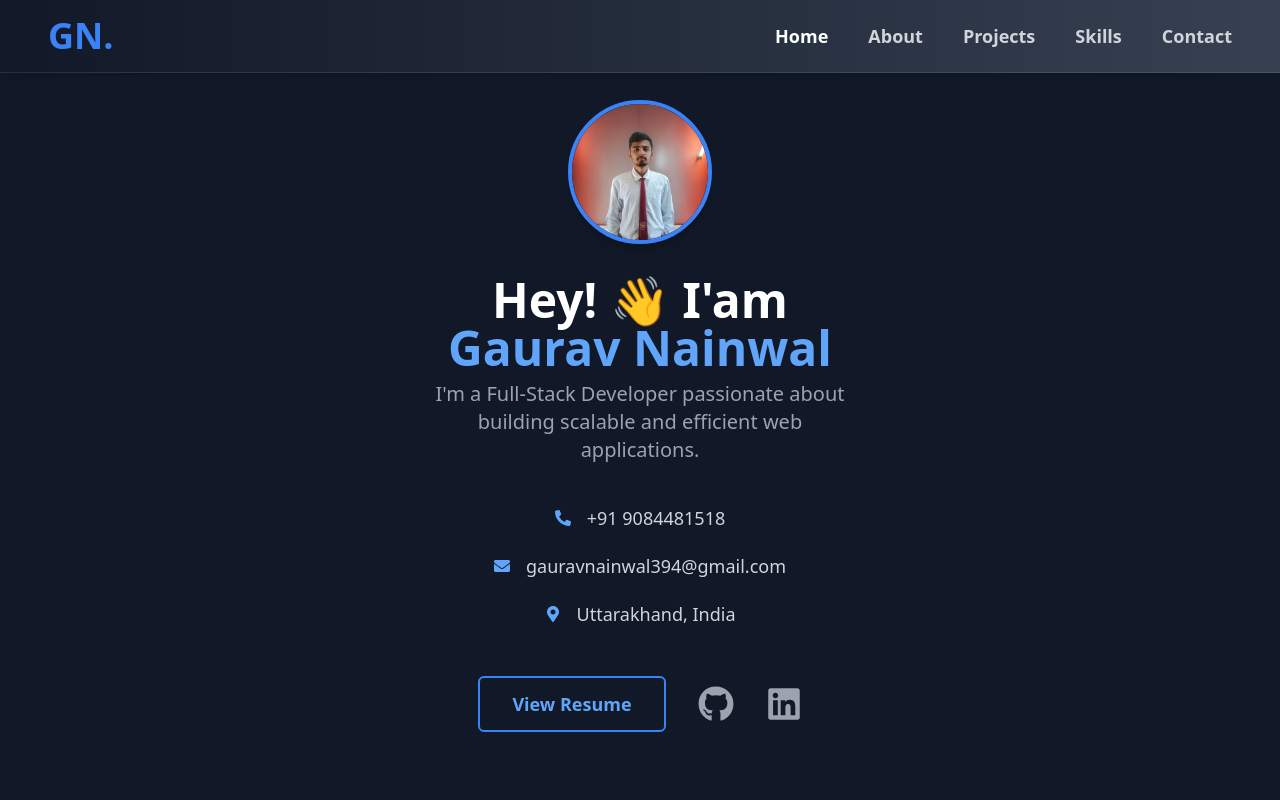
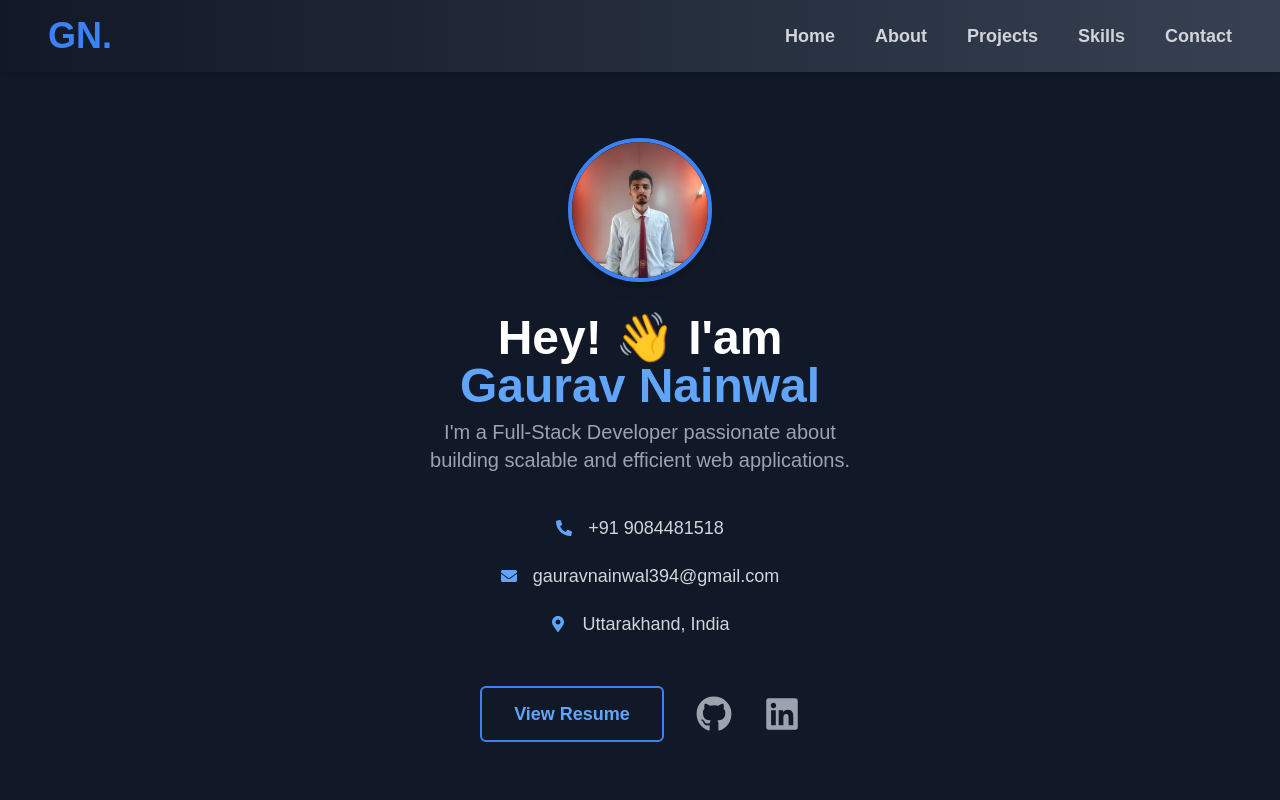
Before and after one commit to gauravnainwal518/personal_portfolio_react, a React (Vite) app in the folder personal-portfolio/: page / in a window 1280 px wide. Shown: the top 800 px of the page. Built offline with nearby package versions, Linux system fonts and the light colour scheme.

Commit message:
fixing navlinks

```diff
--- a/personal-portfolio/src/App.jsx
+++ b/personal-portfolio/src/App.jsx
@@ -1,35 +1,41 @@
 import React from "react";
 import Navbar from "./components/Navbar/Navbar.jsx";
-import Home from "./components/Home/Home.jsx"; // <-- import Home
+import Home from "./components/Home/Home.jsx";
 import About from "./components/About/About.jsx";
 import Projects from "./components/Projects/Projects.jsx";
 import Skills from "./components/Skills/Skills.jsx";
 import Contact from "./components/Contact/Contact.jsx";
+import { Element } from "react-scroll"; // ✅ Import Element
 
 function App() {
   return (
     <div className="App text-white transition-colors duration-300 relative z-10">
       <Navbar />
 
-      <section id="home" className="min-h-screen">
+      {/* Home Section - Can stay with plain section since it's at top */}
+      <Element name="home" className="min-h-screen">
         <Home />
-      </section>
+      </Element>
 
-      <section id="about" className="min-h-screen">
+      {/* About Section */}
+      <Element name="about" className="min-h-screen ">
         <About />
-      </section>
+      </Element>
 
-      <section id="projects" className="min-h-screen">
+      {/* Projects Section */}
+      <Element name="projects" className="min-h-screen ">
         <Projects />
-      </section>
+      </Element>
 
-      <section id="skills" className="min-h-screen">
+      {/* Skills Section */}
+      <Element name="skills" className="min-h-screen ">
         <Skills />
-      </section>
+      </Element>
 
-      <section id="contact" className="min-h-screen">
+      {/* Contact Section */}
+      <Element name="contact" className="min-h-screen ">
         <Contact />
-      </section>
+      </Element>
     </div>
   );
 }
--- a/personal-portfolio/src/components/About/About.jsx
+++ b/personal-portfolio/src/components/About/About.jsx
@@ -2,7 +2,7 @@ import React from "react";
 
 const About = () => {
   return (
-    <section id="about" className="bg-gray-900 text-white py-20 px-6">
+    <section id="about" className="bg-gray-900 text-white py-20 pt-32 px-6">
       <div className="max-w-3xl mx-auto text-center">
         {/* Section Title */}
         <h2 className="text-3xl md:text-4xl font-bold mb-8 text-white">
--- a/personal-portfolio/src/components/Contact/Contact.jsx
+++ b/personal-portfolio/src/components/Contact/Contact.jsx
@@ -30,7 +30,7 @@ const ContactSection = () => {
   };
 
   return (
-    <section id="contact" className="bg-gray-900 py-16 px-4">
+    <section id="contact" className="bg-gray-900 py-16 pt-32 px-4">
       <div className="max-w-6xl mx-auto">
         <h2 className="text-3xl font-bold text-center text-white mb-12">
           GET IN TOUCH
--- a/personal-portfolio/src/components/Home/Home.jsx
+++ b/personal-portfolio/src/components/Home/Home.jsx
@@ -9,7 +9,7 @@ import {
 
 const Home = () => {
   return (
-    <section className="min-h-screen bg-gray-900 text-white flex flex-col items-center justify-center px-6 pt-20 pb-12">
+    <section className="min-h-screen bg-gray-900 text-white flex flex-col items-center justify-center px-6 pt-32 pb-12">
       {/* Profile Photo */}
       <img
         src="/images/default.jpeg"
--- a/personal-portfolio/src/components/Navbar/Navbar.jsx
+++ b/personal-portfolio/src/components/Navbar/Navbar.jsx
@@ -4,8 +4,6 @@ import { Link } from "react-scroll";
 
 const Navbar = () => {
   const [isOpen, setIsOpen] = useState(false);
-
-  // Added "home" at the start
   const navItems = ["home", "about", "projects", "skills", "contact"];
 
   const handleToggle = () => setIsOpen(!isOpen);
@@ -30,7 +28,7 @@ const Navbar = () => {
               duration={500}
               offset={-80}
               spy={true}
-              activeClass="text-white"
+              onSetActive={() => console.log(`✅ Scrolled to ${item}`)}
               className="relative text-lg text-gray-300 hover:text-white font-semibold transition-colors duration-300 group cursor-pointer"
             >
               {item.charAt(0).toUpperCase() + item.slice(1)}
@@ -61,7 +59,10 @@ const Navbar = () => {
               smooth={true}
               duration={500}
               offset={-80}
-              onClick={handleClose}
+              onClick={() => {
+                console.log(`✅ Mobile scrolled to ${item}`);
+                handleClose();
+              }}
               className="py-3 text-lg text-gray-300 hover:text-white border-b border-gray-700 cursor-pointer"
             >
               {item.charAt(0).toUpperCase() + item.slice(1)}
--- a/personal-portfolio/src/components/Projects/Projects.jsx
+++ b/personal-portfolio/src/components/Projects/Projects.jsx
@@ -38,7 +38,7 @@ const Projects = () => {
   ];
 
   return (
-    <section id="projects" className="bg-gray-900 py-16 text-white">
+    <section id="projects" className="bg-gray-900 py-16 pt-32 text-white">
       <div className="container mx-auto px-4 md:px-8 max-w-7xl">
         {/* Section Heading */}
         <h2 className="text-4xl font-bold text-center mb-12 tracking-wide">
--- a/personal-portfolio/src/components/Skills/Skills.jsx
+++ b/personal-portfolio/src/components/Skills/Skills.jsx
@@ -49,7 +49,7 @@ const Skills = () => {
   ];
 
   return (
-    <section id="skills" className="bg-gray-900 py-16 text-white">
+    <section id="skills" className="bg-gray-900 py-16 pt-32 text-white">
       <div className="container mx-auto px-4 md:px-8 lg:px-16">
         {/* Heading */}
         <h2 className="text-4xl font-bold text-center mb-12">SKILLS</h2>
--- a/personal-portfolio/src/index.css
+++ b/personal-portfolio/src/index.css
@@ -6,50 +6,18 @@ html, body {
   margin: 0;
   padding: 0;
   height: 100%;
-  background-color: #000000; /* pure black */
+  background-color: #000000;
   color: #ffffff;
-  overflow-y: auto;
-  scrollbar-width: thin;
-  scrollbar-color: transparent transparent;
   scroll-behavior: smooth;
-  position: relative;
-  z-index: 0;
+  font-family: sans-serif;
 }
 
-/* Starry background overlay using body::before */
-body::before {
-  content: "";
-  position: fixed;
-  top: 0;
-  left: 0;
-  width: 100vw;
-  height: 100vh;
-  background:
-    radial-gradient(white 1px, transparent 1px),
-    radial-gradient(white 1px, transparent 1px);
-  background-position: 0 0, 25px 25px;
-  background-size: 50px 50px;
-  opacity: 0.1;
-  z-index: 0;
-  pointer-events: none;
+/* Sections */
+section {
+  min-height: 100vh;
 }
 
-/* Sections style */
-section {
-  position: relative;
-  z-index: 1;
-  min-height: 100vh;
-  background: rgba(255, 255, 255, 0.05); /* slight subtle background for testing scroll */
-}
-
-/* Navbar styles - optional enhancement */
-nav {
-  backdrop-filter: saturate(180%) blur(20px);
-  -webkit-backdrop-filter: saturate(180%) blur(20px);
-  border-bottom: 1px solid rgba(255,255,255,0.1);
-}
-
-/* Scrollbar styling */
+/* Optional: Clean scrollbar */
 ::-webkit-scrollbar {
   width: 6px;
 }
@@ -60,31 +28,3 @@ nav {
   background: rgba(255, 255, 255, 0.2);
   border-radius: 3px;
 }
-
-/* Link underline hover effect (used in Navbar) */
-nav a {
-  position: relative;
-  color: #ccc;
-  text-decoration: none;
-  font-weight: 600;
-  transition: color 0.3s ease;
-}
-
-nav a:hover, nav a.active {
-  color: #fff;
-}
-
-nav a::after {
-  content: "";
-  position: absolute;
-  left: 0;
-  bottom: -3px;
-  height: 2px;
-  width: 0;
-  background-color: #3b82f6; /* Tailwind blue-500 */
-  transition: width 0.3s ease;
-}
-
-nav a:hover::after, nav a.active::after {
-  width: 100%;
-}
```
